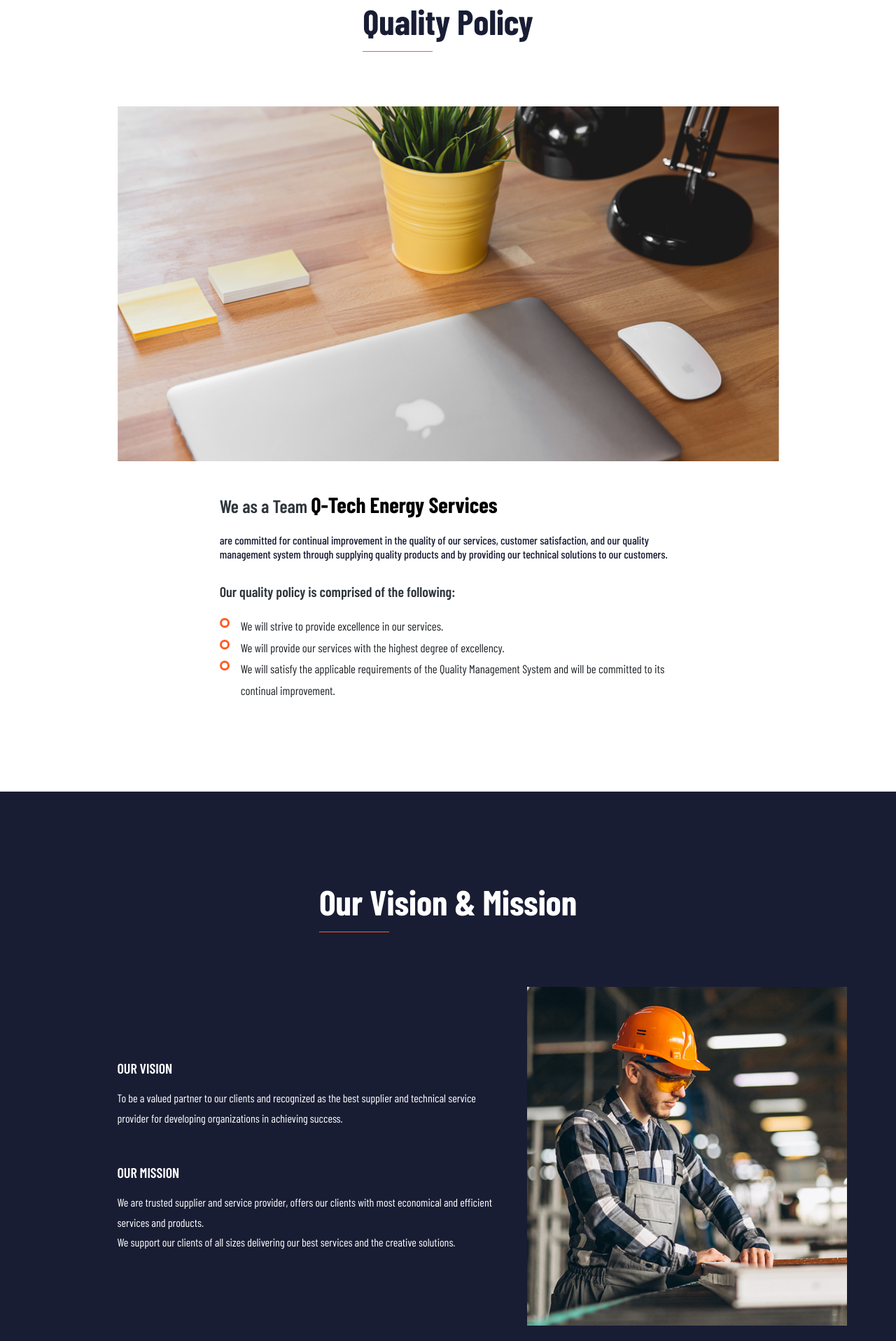
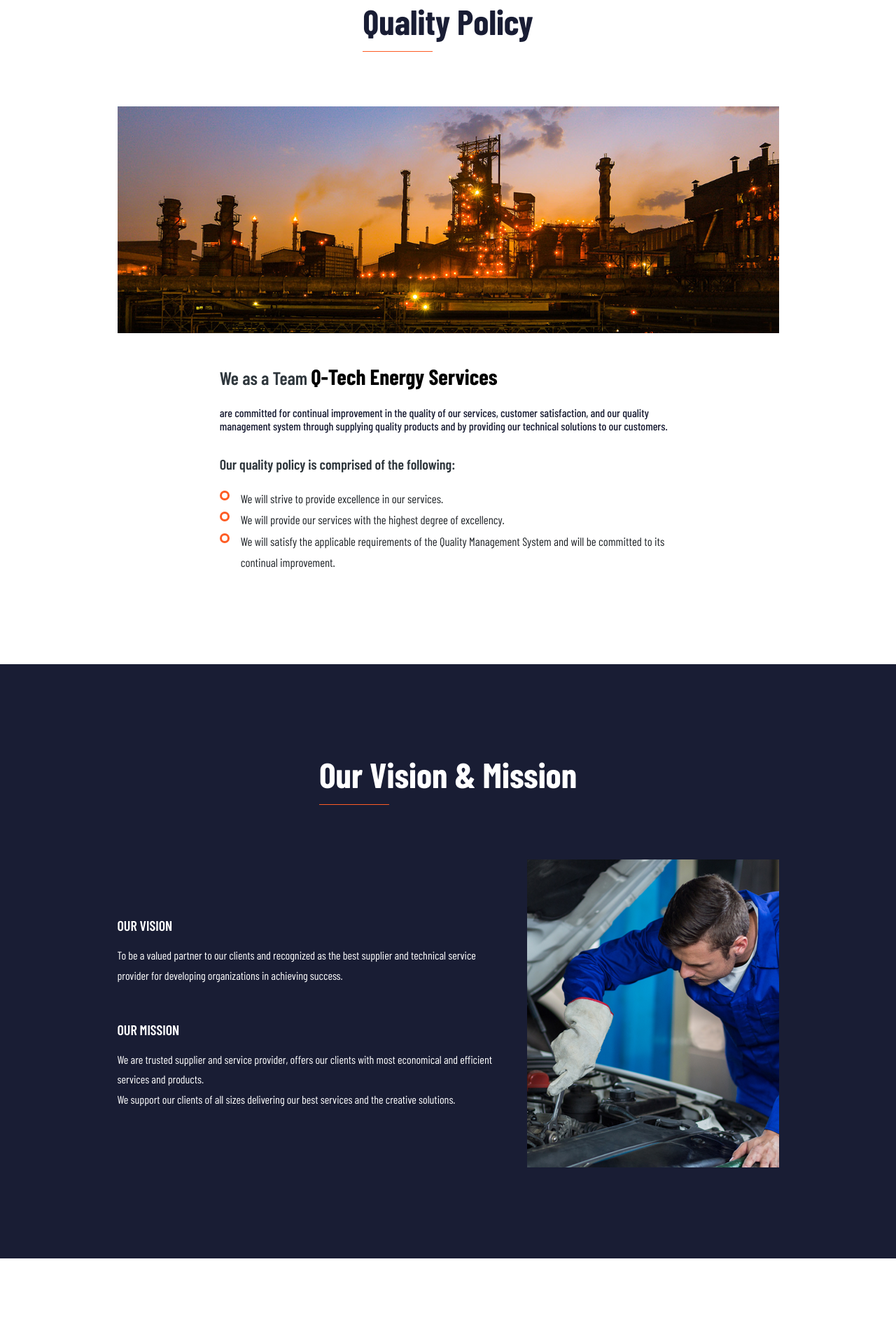
Before and after one commit to abhinav2000kiit/qtechEngSvs, a plain HTML site: page index.html in a window 1280 px wide. Shown: the part 1884-3800 px from the top of the page at 70% size. Drawn offline with nearby package versions, Linux system fonts and the light colour scheme; a web font is replaced by a local one.

Commit message:
img corrected

```diff
--- a/index.html
+++ b/index.html
@@ -231,7 +231,7 @@
         <div class="row justify-content-center">
           <div class="col-lg-10 col-sm-12">
             <div class="project_details_img">
-              <img src="img/single_project.png" alt="single_project" />
+              <img src="img/Industry-I_0.jpg" alt="single_project" />
             </div>
           </div>
           <div class="col-lg-7 col-sm-8">
@@ -304,7 +304,7 @@
           </div>
           <div class="col-lg-11 col-xl-5">
             <div class="single_project_details">
-              <img src="img/single_project_img.png" alt="#" />
+              <img src="img/ind/industries_1.png" alt="#" />
             </div>
           </div>
         </div>
@@ -869,7 +869,7 @@ Uttar Pradesh-201309
                 </script>
                 All rights reserved | This template is made with
                 <i class="ti-heart" aria-hidden="true"></i> by
-                <a href="https://colorlib.com/" target="_blank">Colorlib</a>
+                <a href="https://www.qtechqs.com/" target="_blank">QTechQS</a>
               </p>
             </div>
           </div>
```
Also changed, not shown: img/Industry-I_0.jpg (added).
